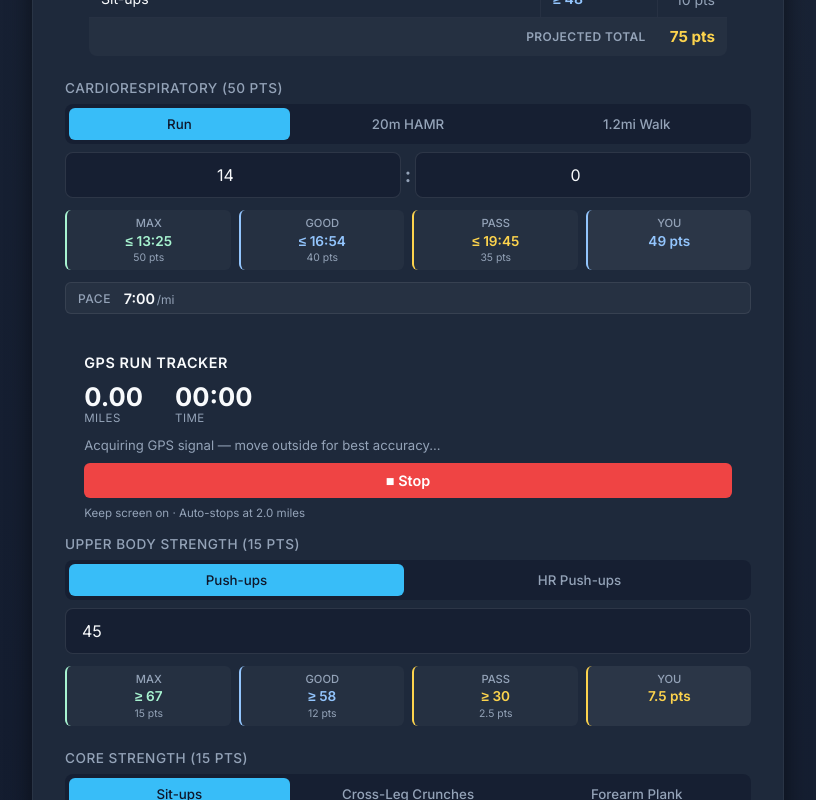
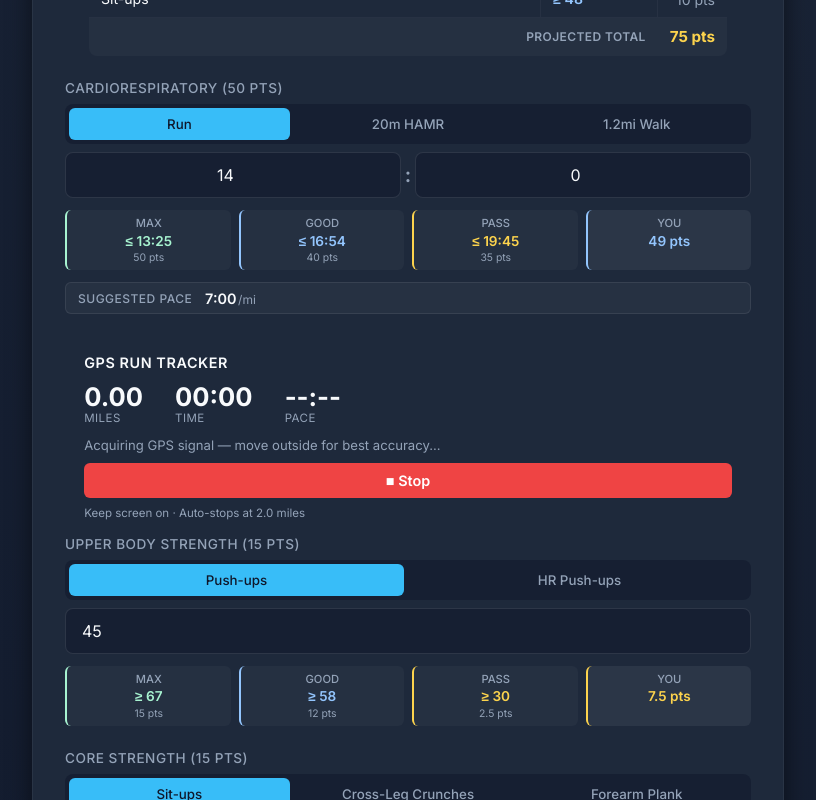
Before and after one commit to hayniec/af-pfra-app, a React (Vite) app: page / in a window 1280 px wide. Both pictures are taken after a click on the button "▶ Start Run". Shown: the part 1087-1887 px from the top of the page, without its empty margins (232-1048 px from the left). Built offline with nearby package versions, Linux system fonts and the light colour scheme; no server answers.

Commit message:
Port to iOS, add GPS Run Tracker pace stat, and auto-score HAMR shuttles

```diff
--- a/src/App.tsx
+++ b/src/App.tsx
@@ -223,7 +223,7 @@ function App() {
           hamrLevel={hamrLevel}
           paceInfo={runPace}
         />
-        {cardioType === 'hamr' && <HamrPlayer />}
+        {cardioType === 'hamr' && <HamrPlayer onComplete={(shuttles) => setCardioValue(shuttles)} />}
         {cardioType === 'run' && <RunTracker onComplete={(secs) => setCardioValue(secs)} />}
 
         <EventInput
--- a/src/components/EventInput.tsx
+++ b/src/components/EventInput.tsx
@@ -210,7 +210,7 @@ export function EventInput({
 
       {paceInfo && (
         <div className="pace-info">
-          <span className="pace-label">Pace</span>
+          <span className="pace-label">Suggested Pace</span>
           <span className="pace-item">{paceInfo.perMile}<span className="pace-unit">/mi</span></span>
         </div>
       )}
--- a/src/components/HamrPlayer.tsx
+++ b/src/components/HamrPlayer.tsx
@@ -16,7 +16,7 @@ function scheduleBeep(ctx: AudioContext, time: number, freq: number, dur: number
   osc.stop(time + dur + 0.01);
 }
 
-export function HamrPlayer() {
+export function HamrPlayer({ onComplete }: { onComplete?: (shuttles: number) => void }) {
   const [status, setStatus] = useState<PlayerStatus>('idle');
   const [display, setDisplay] = useState({ level: 1, shuttle: 1, total: 0 });
 
@@ -62,6 +62,7 @@ export function HamrPlayer() {
         s.active = false;
         setDisplay({ level: s.levelIdx + 1, shuttle: s.shuttle, total: s.total });
         setStatus('done');
+        onComplete?.(s.total);
         return;
       }
       s.levelIdx = next;
@@ -89,6 +90,8 @@ export function HamrPlayer() {
     stateRef.current.active = false;
     if (timerRef.current) clearTimeout(timerRef.current);
     setStatus('idle');
+    const completed = Math.max(0, stateRef.current.total - 1);
+    onComplete?.(completed);
   };
 
   const reset = () => {
--- a/src/components/RunTracker.tsx
+++ b/src/components/RunTracker.tsx
@@ -16,6 +16,13 @@ function fmtTime(secs: number): string {
   const m = Math.floor(secs / 60);
   const s = secs % 60;
   return `${String(m).padStart(2, '0')}:${String(s).padStart(2, '0')}`;
+}
+
+function fmtPace(secsPerMile: number): string {
+  if (secsPerMile <= 0 || secsPerMile === Infinity || isNaN(secsPerMile)) return '--:--';
+  const m = Math.floor(secsPerMile / 60);
+  const s = Math.floor(secsPerMile % 60);
+  return `${String(m).padStart(2, '0')}:${String(s).padStart(2, '0')}/mi`;
 }
 
 type Status = 'idle' | 'acquiring' | 'running' | 'done' | 'error';
@@ -137,6 +144,8 @@ export function RunTracker({ onComplete }: { onComplete: (seconds: number) => vo
 
   const progress = Math.min(distance / TARGET_MILES, 1);
 
+  const avgPace = distance > 0 ? elapsed / distance : 0;
+
   return (
     <div className="run-tracker">
       <div className="run-tracker-header">
@@ -153,6 +162,10 @@ export function RunTracker({ onComplete }: { onComplete: (seconds: number) => vo
           <div className="run-stat">
             <span className="run-stat-val">{fmtTime(elapsed)}</span>
             <span className="run-stat-label">time</span>
+          </div>
+          <div className="run-stat">
+            <span className="run-stat-val">{fmtPace(avgPace)}</span>
+            <span className="run-stat-label">pace</span>
           </div>
         </div>
       )}
```
Also changed, not shown: 13 other files (tests, documents, lock files or other folders).
